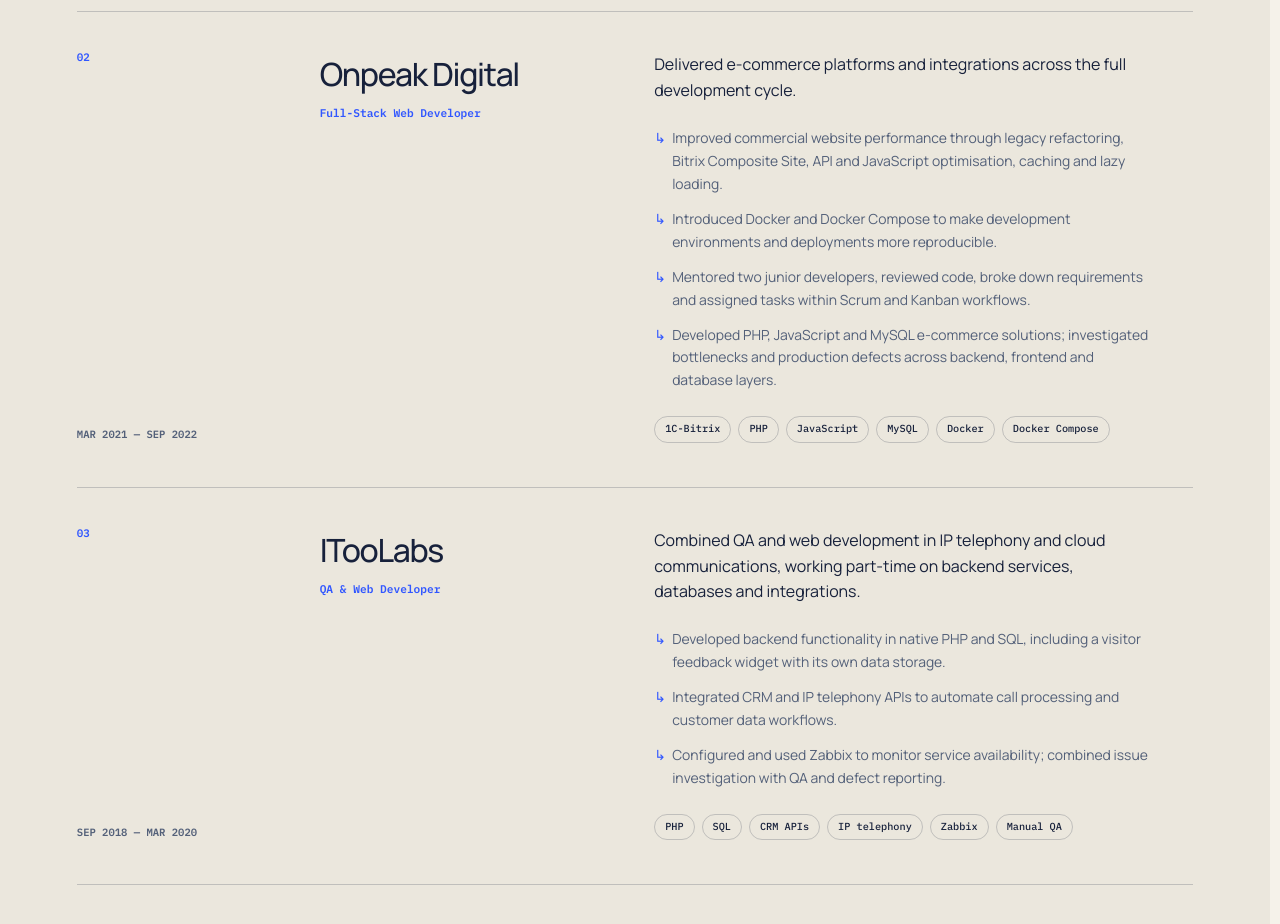
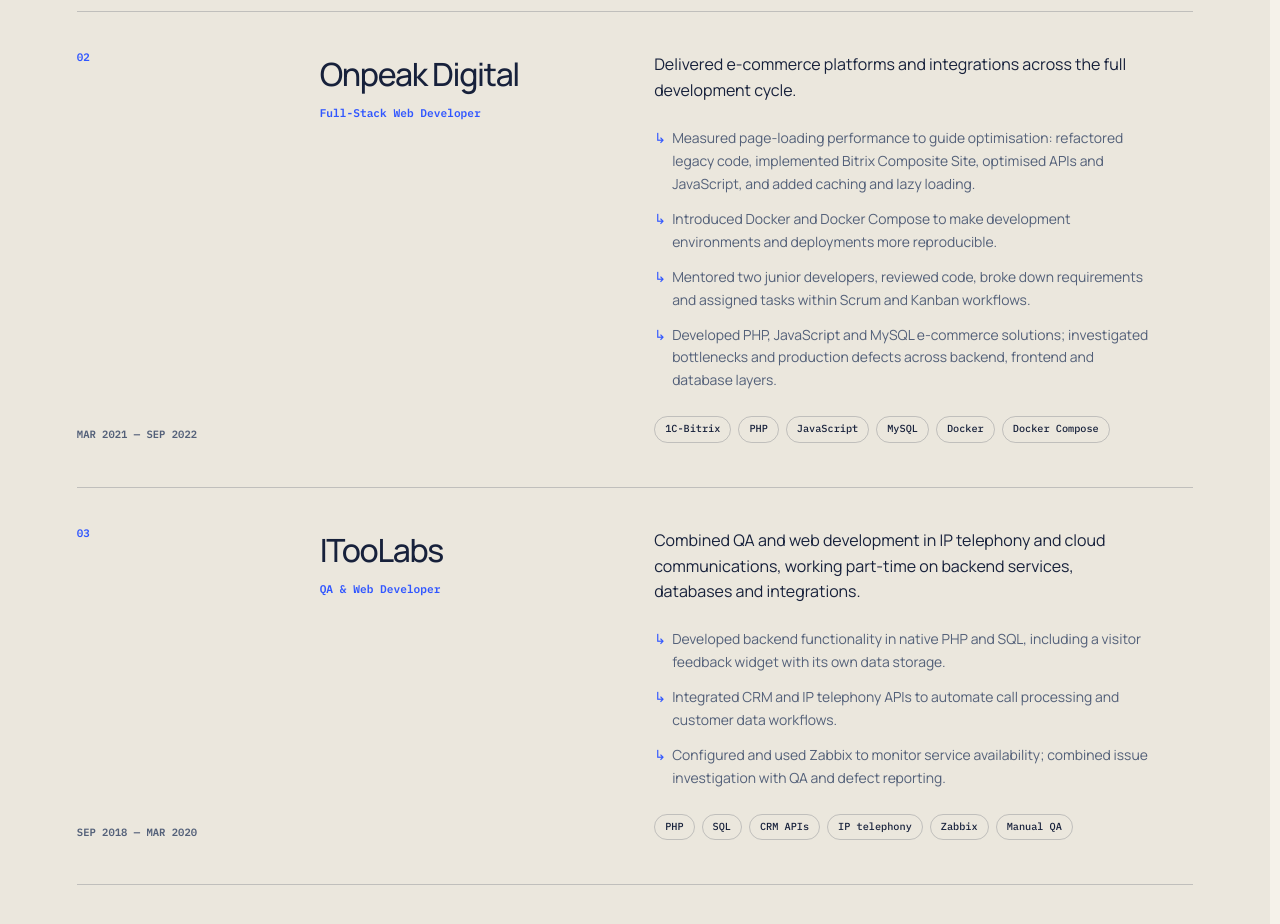
Before and after one commit to theDAREK497/portfolio, a React (Vite) app: page / in a window 1280 px wide. Shown: the part 6400-7324 px from the top of the page. Built offline with nearby package versions, Linux system fonts and the light colour scheme.

Commit message:
hotfix: css styles

```diff
--- a/src/content/experience.ts
+++ b/src/content/experience.ts
@@ -44,13 +44,13 @@
     },
     points: {
       en: [
-        'Improved commercial website performance through legacy refactoring, Bitrix Composite Site, API and JavaScript optimisation, caching and lazy loading.',
+        'Measured page-loading performance to guide optimisation: refactored legacy code, implemented Bitrix Composite Site, optimised APIs and JavaScript, and added caching and lazy loading.',
         'Introduced Docker and Docker Compose to make development environments and deployments more reproducible.',
         'Mentored two junior developers, reviewed code, broke down requirements and assigned tasks within Scrum and Kanban workflows.',
         'Developed PHP, JavaScript and MySQL e-commerce solutions; investigated bottlenecks and production defects across backend, frontend and database layers.',
       ],
       ru: [
-        'Ускорял коммерческий сайт: переработал устаревший код, внедрил «Композитный сайт» Битрикс, оптимизировал API и JavaScript, добавил кеширование и отложенную загрузку.',
+        'Измерял скорость загрузки сайта и использовал результаты для оптимизации: переработал устаревший код, внедрил «Композитный сайт» Битрикс, оптимизировал API и JavaScript, добавил кеширование и отложенную загрузку.',
         'Внедрил Docker и Docker Compose, чтобы окружения разработки и развёртывание были более воспроизводимыми.',
         'Был наставником двух начинающих разработчиков: проводил ревью кода, декомпозировал требования и распределял задачи в процессах Scrum и Kanban.',
         'Разрабатывал интернет-магазины на PHP, JavaScript и MySQL; устранял узкие места и ошибки на уровне сервера, интерфейса и базы данных.',
--- a/src/index.css
+++ b/src/index.css
@@ -1292,6 +1292,11 @@
   width: min(720px, calc(100% - 44px));
   margin: 0 auto;
 }
+@media (min-width: 851px) {
+  .article-copy {
+    width: min(1400px, calc(100% - 44px));
+  }
+}
 .article-opening {
   padding-top: clamp(30px, 5vw, 75px);
 }
```
